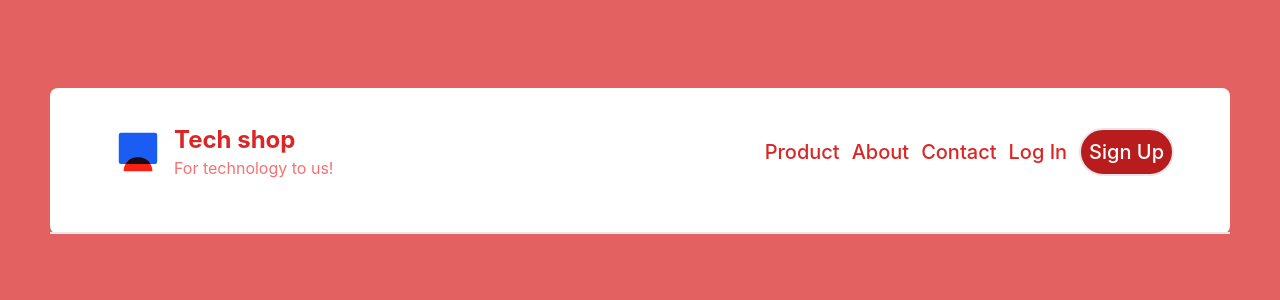
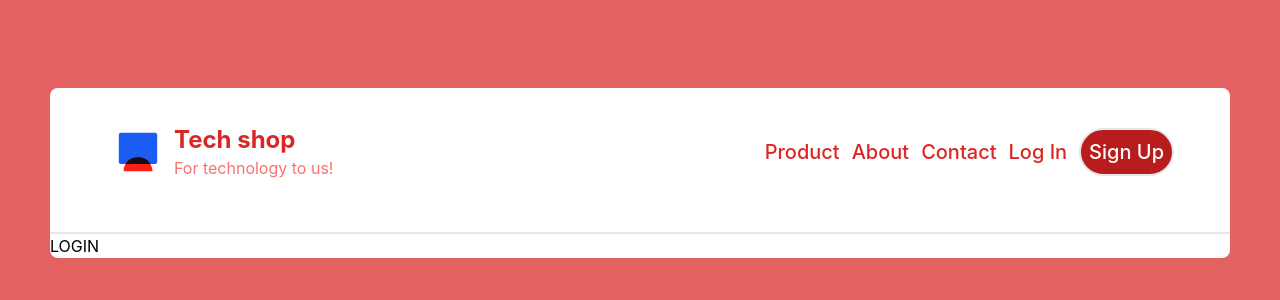
Before and after one commit to vanya089/tech_shop, a React (Create React App) app in the folder client/: page /login in a window 1280 px wide. Shown: the top 300 px of the page. Built offline with nearby package versions, Linux system fonts and the light colour scheme.

Commit message:
client: finish routing

```diff
--- a/client/package.json
+++ b/client/package.json
@@ -45,6 +45,7 @@
   },
   "devDependencies": {
     "prettier": "^2.8.8",
-    "prettier-plugin-tailwindcss": "^0.3.0"
+    "prettier-plugin-tailwindcss": "^0.3.0",
+    "tailwindcss": "^3.3.2"
   }
 }
--- a/client/src/App.tsx
+++ b/client/src/App.tsx
@@ -5,7 +5,10 @@ import Header from "./components/header/Header";
 import Home from "./pages/Home";
 import {Route, Routes} from "react-router-dom";
 import Auth from "./pages/Auth";
-import PrivateRoute from "./PrivateRoute";
+import PrivateRoute from "./router/PrivateRoute";
+import Admin from "./pages/Admin";
+import Basket from "./pages/Basket";
+import DevicePage from "./pages/DevicePage";
 
 function App() {
     return (
@@ -15,9 +18,12 @@ function App() {
                 <Header/>
                 <Routes>
                     <Route element={<PrivateRoute/>}>
-                        <Route path="/" element={<Home/>}/>
+                        <Route path="/admin" element={<Admin/>}/>
+                        <Route path="/basket" element={<Basket/>}/>
+                        <Route path="/device/:id" element={<DevicePage/>}/>
                     </Route>
-                    <Route path="login" element={<Auth/>}/>
+                    <Route path="/" element={<Home/>}/>
+                    <Route path="/login" element={<Auth/>}/>
                 </Routes>
 
             </div>
--- a/client/src/pages/Auth.tsx
+++ b/client/src/pages/Auth.tsx
@@ -3,7 +3,7 @@ import React from 'react';
 const Auth:React.FC = () => {
     return (
         <div>
-
+            LOGIN
         </div>
     );
 };
--- a/client/src/PrivateRoute.tsx
+++ b/client/src/router/PrivateRoute.tsx
@@ -2,7 +2,7 @@ import React from 'react';
 import {Navigate, Outlet} from "react-router-dom";
 
 const PrivateRoute = () => {
-    const auth = true;
+    const auth = false;
 
     return (
         auth ? <Outlet/> : <Navigate to={"login"}/>
```
Also changed, not shown: 1 other file (tests, documents, lock files or other folders).
